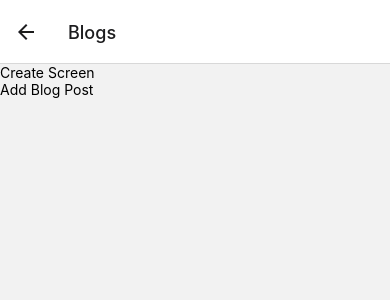
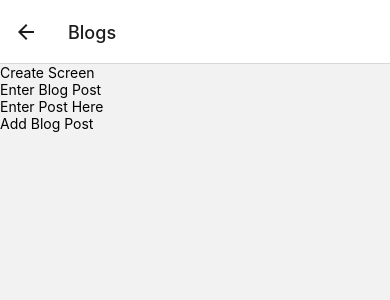
Before and after one commit to dannertech/blog, a React Native app: screen /Create in a window 390 px wide. Shown: the top 300 px of the page. Built offline with nearby package versions, Linux system fonts and the light colour scheme.

Commit message:
added MaterialUI to application

```diff
--- a/package.json
+++ b/package.json
@@ -9,6 +9,7 @@
     "web": "expo start --web"
   },
   "dependencies": {
+    "@react-native-material/core": "^1.3.7",
     "@react-navigation/native": "^6.1.6",
     "@react-navigation/stack": "^6.3.16",
     "expo": "~48.0.10",
--- a/src/screens/CreateScreen.js
+++ b/src/screens/CreateScreen.js
@@ -1,13 +1,15 @@
-import React, {useContext} from 'react';
+import React, {useContext, useState} from 'react';
 import {StyleSheet, View, Text, TouchableOpacity, TextInput} from 'react-native';
 import { BlogContext } from '../context/BlogContext';
 
 const CreateScreen = () => {
     const Context = useContext(BlogContext);
-
+    const [text, setText] = useState('');
     return(
         <View>
             <Text>Create Screen</Text>
+            <Text>Enter Blog Post</Text>
+            <TextInput placeholder="Enter Post Here" onChangeText={(text) =>setText(text)}/>
             <TouchableOpacity onPress={() => {
                         Context.dispatch({type: 'ADD_POST', payload: `Blog Post #${Context.state.length + 1}`})
 
```
Also changed, not shown: 1 other file (tests, documents, lock files or other folders).
